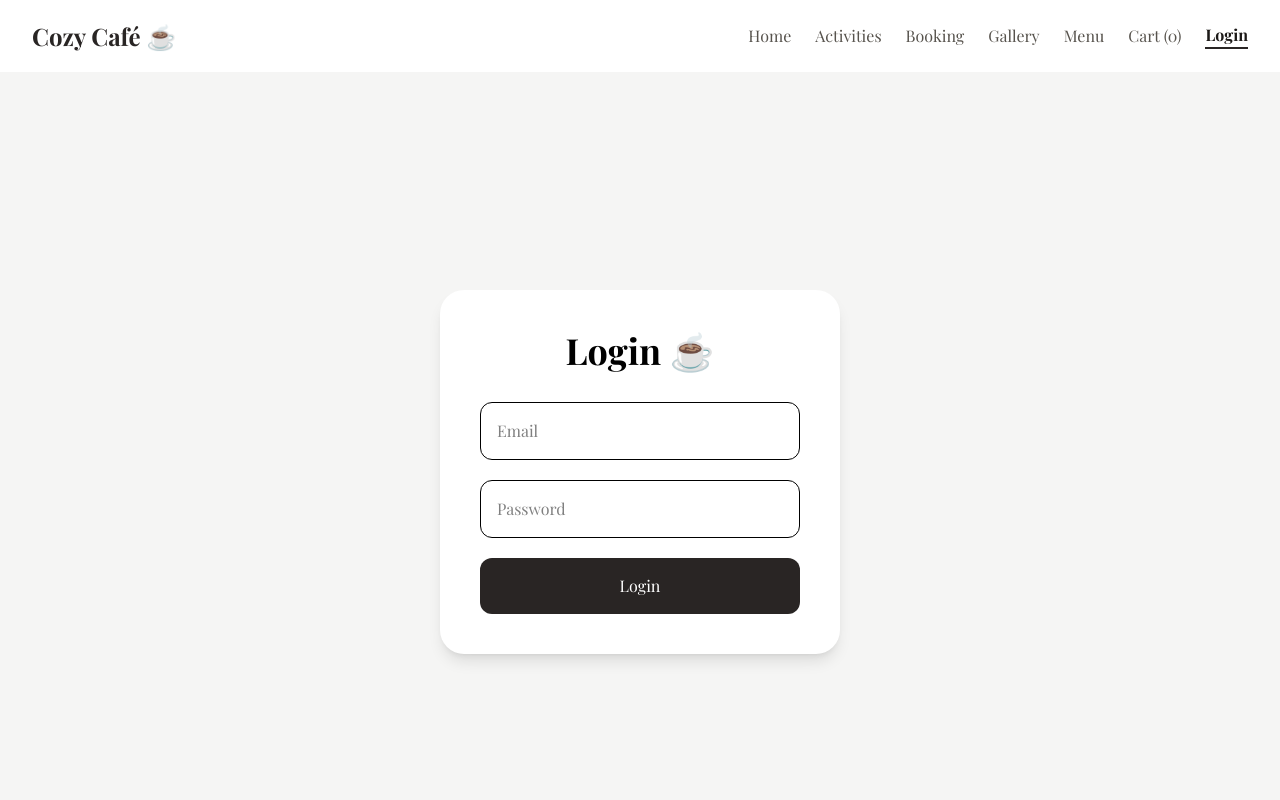
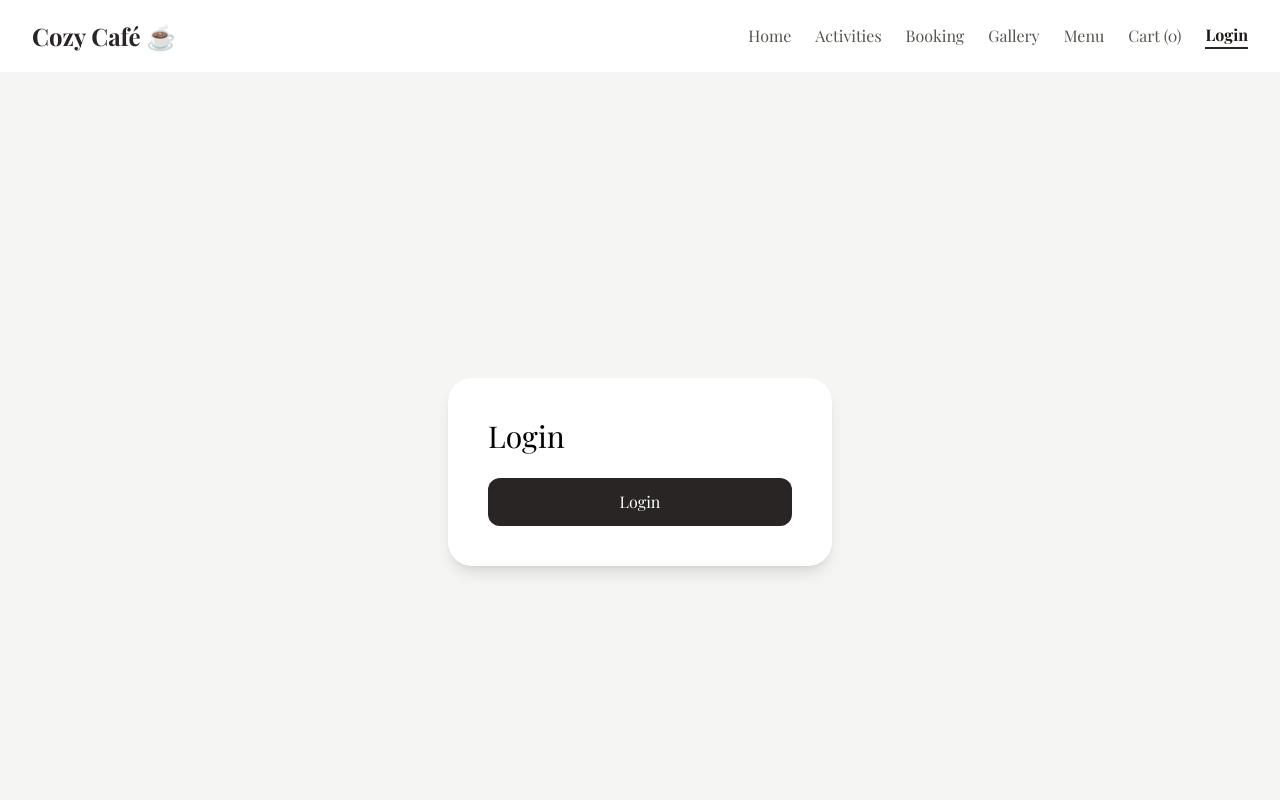
Before and after one commit to lamaelzein/web1-project, a React (Vite) app: page /login in a window 1280 px wide. Shown: the top 800 px of the page. Built offline with nearby package versions, Linux system fonts and the light colour scheme.

Commit message:
add cart

```diff
--- /dev/null
+++ b/src/pages/Cart.tsx
@@ -0,0 +1,55 @@
+import { useContext } from "react"
+import { CartContext } from "../context/CartContext"
+
+function Cart() {
+  const { cart, removeFromCart, clearCart } = useContext(CartContext)
+
+  const total = cart.reduce((sum, item) => sum + item.price, 0)
+
+  return (
+    <div className="min-h-screen bg-stone-100 px-10 py-16">
+
+      <h1 className="text-4xl font-bold mb-10">
+        Your Cart 🛒
+      </h1>
+
+      {cart.length === 0 ? (
+        <p>No items in cart</p>
+      ) : (
+        <>
+          {cart.map((item) => (
+            <div key={item.id} className="bg-white p-4 mb-4 rounded-xl flex justify-between">
+
+              <div>
+                <h2 className="font-bold">{item.name}</h2>
+                <p>${item.price}</p>
+              </div>
+
+              <button
+                onClick={() => removeFromCart(item.id)}
+                className="text-red-500"
+              >
+                Remove
+              </button>
+
+            </div>
+          ))}
+
+          <h2 className="text-2xl font-bold mt-6">
+            Total: ${total}
+          </h2>
+
+          <button
+            onClick={clearCart}
+            className="mt-6 bg-stone-800 text-white px-6 py-3 rounded-full"
+          >
+            Checkout (Fake)
+          </button>
+        </>
+      )}
+
+    </div>
+  )
+}
+
+export default Cart
--- a/src/pages/Login.tsx
+++ b/src/pages/Login.tsx
@@ -2,47 +2,45 @@ import { useState } from "react"
 
 function Login() {
   const [loading, setLoading] = useState(false)
+  const [loggedIn, setLoggedIn] = useState(false)
 
-  const handleLogin = () => {
+  const login = () => {
     setLoading(true)
 
     setTimeout(() => {
       setLoading(false)
-      alert("Login Successful")
-    }, 2000)
+      setLoggedIn(true)
+    }, 1500)
   }
 
   return (
-    <div className="min-h-screen flex justify-center items-center bg-stone-100">
+    <div className="min-h-screen flex items-center justify-center bg-stone-100">
 
-      <div className="bg-white p-10 rounded-3xl shadow-lg w-[400px]">
+      <div className="bg-white p-10 rounded-3xl shadow-lg w-96">
 
-        <h1 className="text-4xl font-bold text-center mb-8">
-          Login ☕
-        </h1>
+        {!loggedIn ? (
+          <>
+            <h1 className="text-3xl mb-6">Login</h1>
 
-        <div className="flex flex-col gap-5">
+            <button
+              onClick={login}
+              className="bg-stone-800 text-white w-full py-3 rounded-xl"
+            >
+              {loading ? "Loading..." : "Login"}
+            </button>
+          </>
+        ) : (
+          <>
+            <h1 className="text-2xl mb-6">Welcome ☕</h1>
 
-          <input
-            type="email"
-            placeholder="Email"
-            className="p-4 border rounded-xl"
-          />
-
-          <input
-            type="password"
-            placeholder="Password"
-            className="p-4 border rounded-xl"
-          />
-
-          <button
-            onClick={handleLogin}
-            className="bg-stone-800 text-white py-4 rounded-xl"
-          >
-            {loading ? "Loading..." : "Login"}
-          </button>
-
-        </div>
+            <button
+              onClick={() => setLoggedIn(false)}
+              className="bg-red-500 text-white w-full py-3 rounded-xl"
+            >
+              Logout
+            </button>
+          </>
+        )}
 
       </div>
 
```
